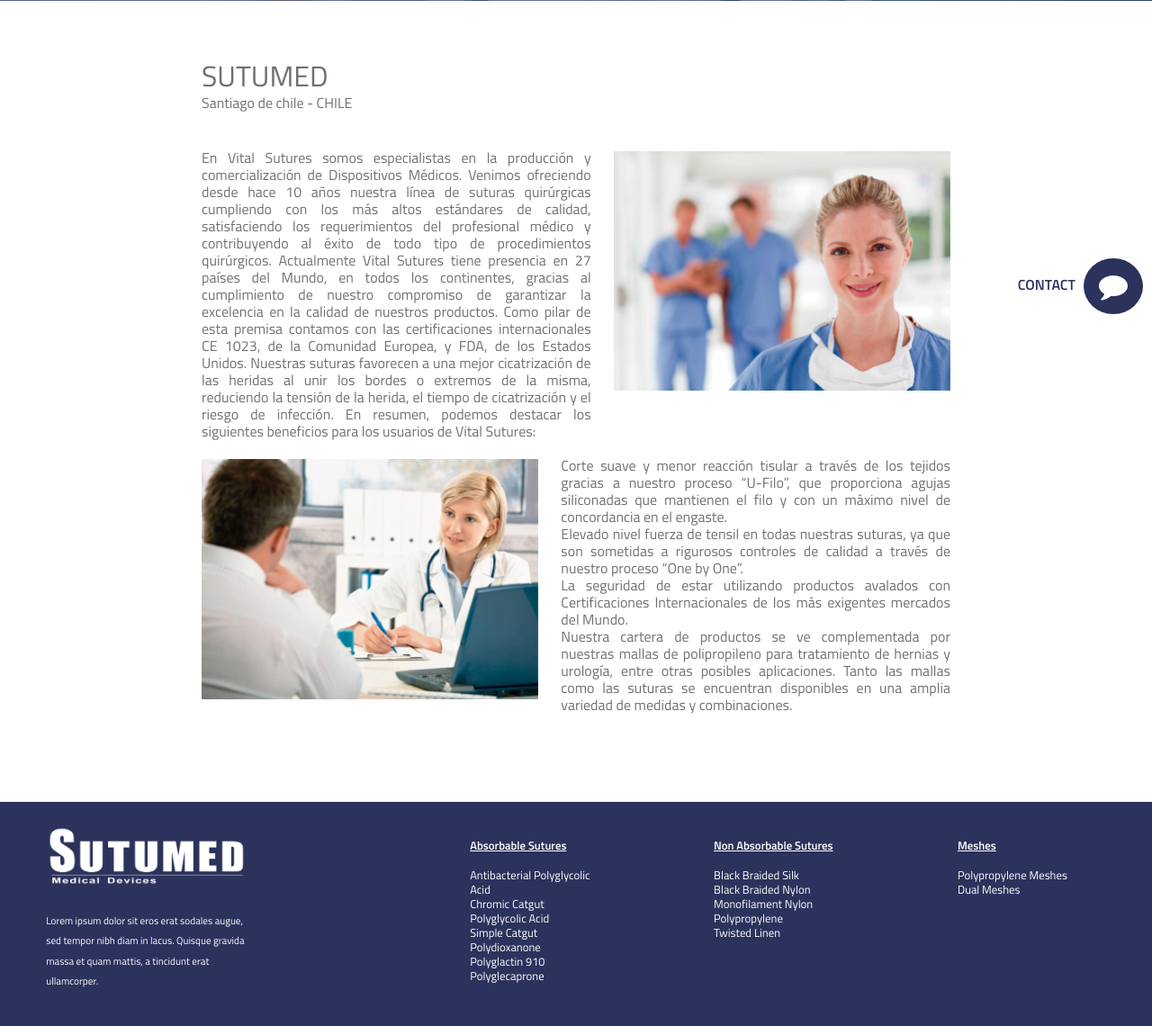
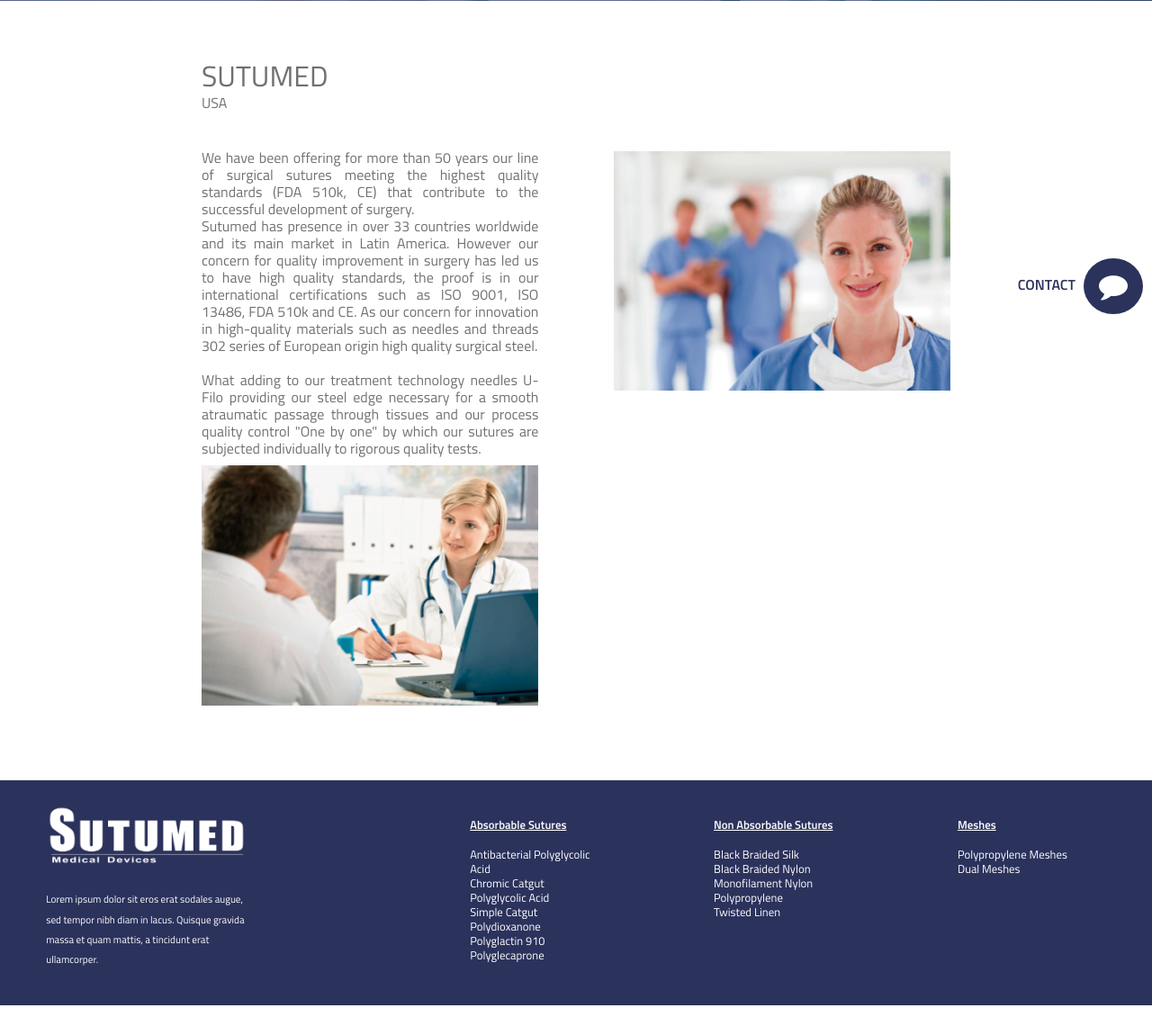
Before and after one commit to BRANDEMMA/sutumed, a PHP site: page /nosotros.php in a window 1280 px wide. Shown: the part 446-1586 px from the top of the page at 90% size. After the commit the page ends 1563 px from the top, so only its background shows below. Run offline with PHP 8.4, Linux system fonts and the light colour scheme; some libraries are stand-ins or nearby versions.

Commit message:
Cambio en el texto de Sutum,ed
Nosotros espaciado en párrafos.

```diff
--- a/css/estilos.css
+++ b/css/estilos.css
@@ -754,14 +754,14 @@ header{
 }
 .img-nosotros1{
 	float: right;
-	padding-bottom: 3%;
-	padding-left: 3%;
+	padding-bottom: 10%;
+	padding-left: 10%;
 	width: 45%;
 }
 .img-nosotros2{
 	float: left;
-	padding-bottom: 3%;
-	padding-right: 3%;
+	padding-bottom: 10%;
+	padding-right: 10%;
 	width: 45%;
 }
 /*--==================== ESTILOS DE LA SECCION NOSOTROS (TERMINA)========================--*/
--- a/nosotros.php
+++ b/nosotros.php
@@ -1,5 +1,5 @@
 <!DOCTYPE html>
-<html>
+<html lang="en">
 
 <head>
 
@@ -56,21 +56,20 @@
 
 	<div class="contenido-nosotros">
 		<h3>SUTUMED</h3>
-		<p class="subtitulo">Santiago de chile - CHILE</p>
+		<p class="subtitulo">USA</p>
 
 		<p>
 		<img class="img-nosotros1" src="img/nosotros2.jpg">
-		En Vital Sutures somos especialistas en la producción y comercialización de Dispositivos Médicos. Venimos ofreciendo desde hace 10 años nuestra línea de suturas quirúrgicas cumpliendo con los más altos estándares de calidad, satisfaciendo los requerimientos del profesional médico y contribuyendo al éxito de todo tipo de procedimientos quirúrgicos. Actualmente Vital Sutures tiene presencia en 27 países del Mundo, en todos los continentes, gracias al cumplimiento de nuestro compromiso de garantizar la excelencia en la calidad de nuestros productos. Como pilar de esta premisa contamos con las certificaciones internacionales CE 1023, de la Comunidad Europea, y FDA, de los Estados Unidos. Nuestras suturas favorecen a una mejor cicatrización de las heridas al unir los bordes o extremos de la misma, reduciendo la tensión de la herida, el tiempo de cicatrización y el riesgo de infección. En resumen, podemos destacar los siguientes beneficios para los usuarios de Vital Sutures:<br><br>
+		We have been offering for more than 50 years our line of surgical sutures meeting the highest quality standards (FDA 510k, CE) that contribute to the successful development of surgery. <br>Sutumed has presence in over 33 countries worldwide and its main market in Latin America. However our concern for quality improvement in surgery has led us to have high quality standards, the proof is in our international certifications such as ISO 9001, ISO 13486, FDA 510k and CE. As our concern for innovation in high-quality materials such as needles and threads 302 series of European origin high quality surgical steel.<br><br>
+
 		<img class="img-nosotros2" src="img/nosotros3.jpg">
-		Corte suave y menor reacción tisular a través de los tejidos gracias a nuestro proceso “U-Filo”, que proporciona agujas siliconadas que mantienen el filo y con un máximo nivel de concordancia en el engaste.<br>
-		Elevado nivel fuerza de tensil en todas nuestras suturas, ya que son sometidas a rigurosos controles de calidad a través de nuestro proceso “One by One”.<br>
-		La seguridad de estar utilizando productos avalados con Certificaciones Internacionales de los más exigentes mercados del Mundo.<br>
-		Nuestra cartera de productos se ve complementada por nuestras mallas de polipropileno para tratamiento de hernias y urología, entre otras posibles aplicaciones. Tanto las mallas como las suturas se encuentran disponibles en una amplia variedad de medidas y combinaciones.
-		<div class="clear"></div>
+
+		What adding to our treatment technology needles U-Filo providing our steel edge necessary for a smooth atraumatic passage through tissues and our process quality control "One by one" by which our sutures are subjected individually to rigorous quality tests.
+
 		</p>
 
 	</div>
-
+<div class="clear"></div>
 	<?php
 		include 'contacto-desplegable.php';
 	?>
```
